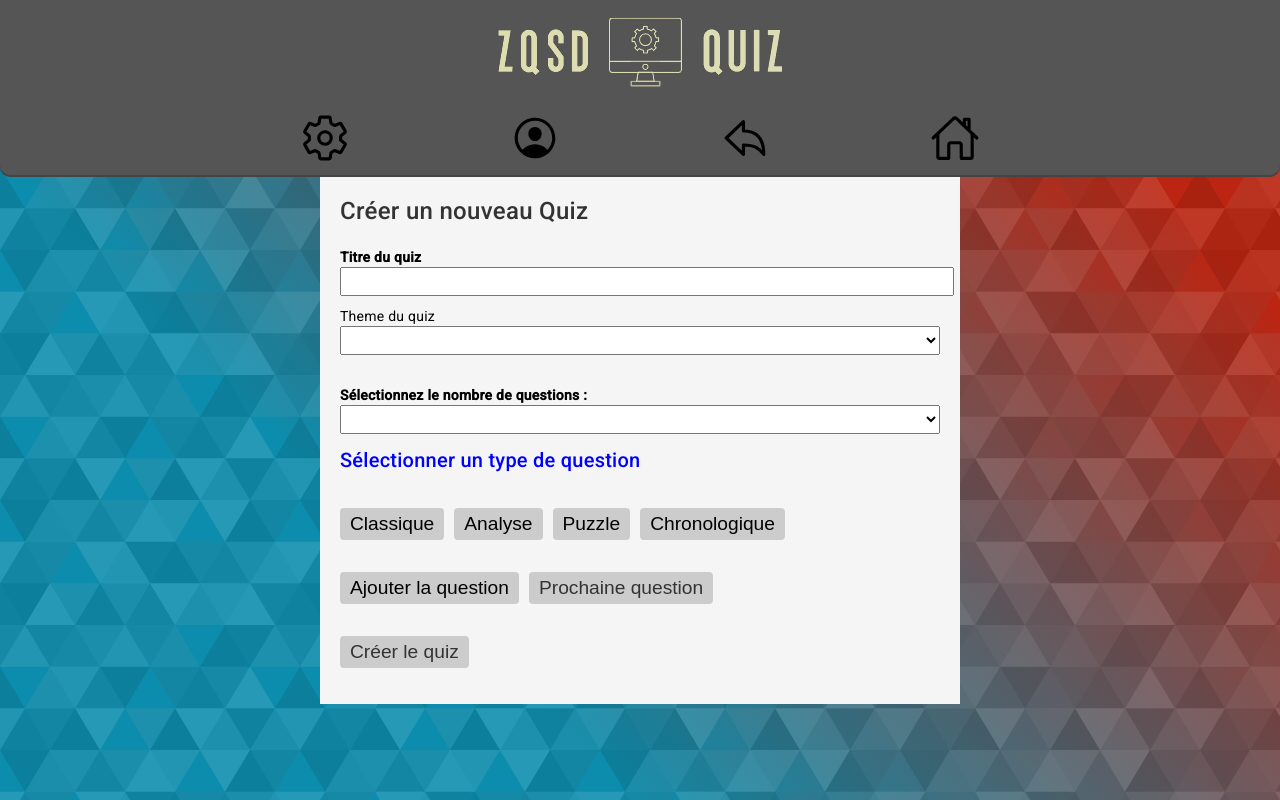
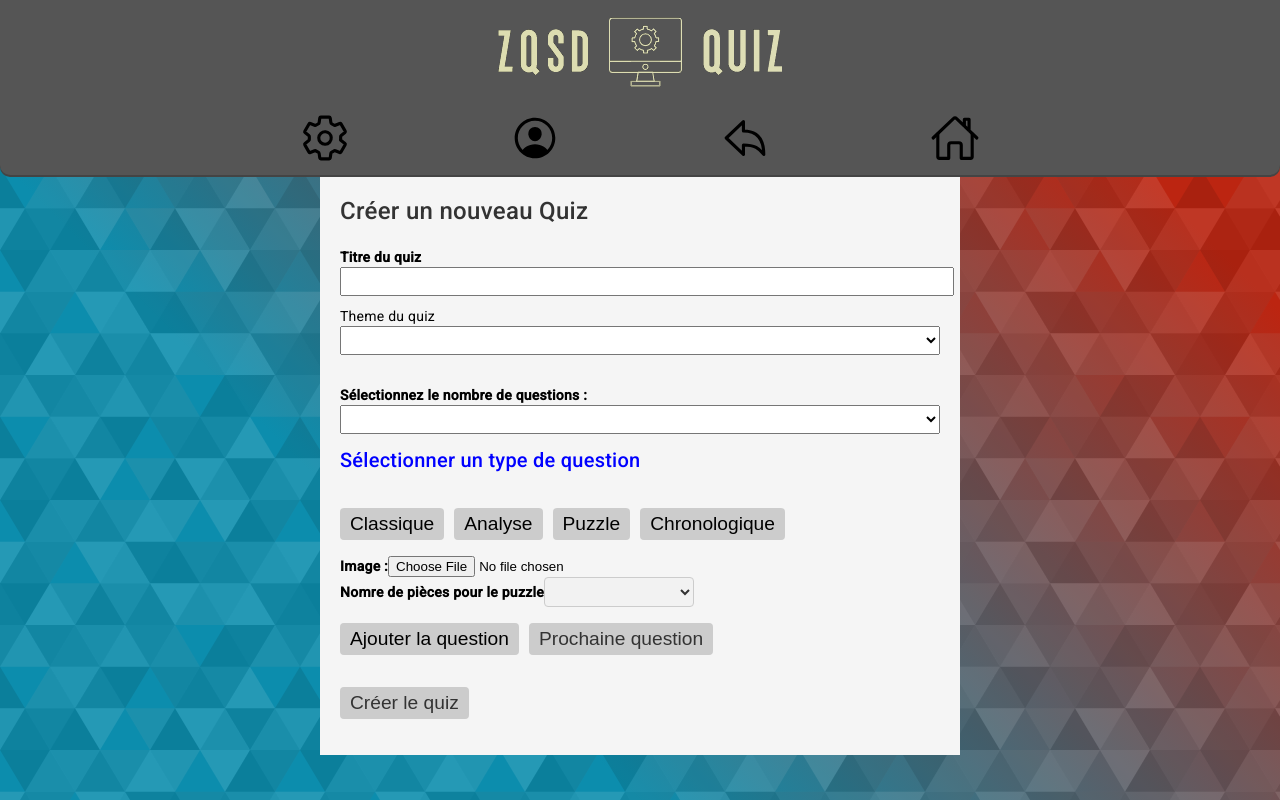
Before and after one commit to 2019-2020-ps6/2022-2023-ps6-zqsd, an Angular app in the folder front-end/: page /CreateQuiz in a window 1280 px wide. Both pictures are taken after a click on the button "Puzzle". Built offline with nearby package versions, Linux system fonts and the light colour scheme.

Commit message:
puzzle en apparence fait

```diff
--- a/front-end/src/app/CreateQuestion.component/CreateQuestion.component.html
+++ b/front-end/src/app/CreateQuestion.component/CreateQuestion.component.html
@@ -163,6 +163,22 @@
   </div>
 </div>
 
+<div *ngIf="showPuzzleSection">
+  <label for="imageSearching">Image :</label>
+  <input type="file" id="Puzzle" (change)="onImageSelected($event)" accept="image/*">
+  <div class="question-searching-image-container" *ngIf="selectedImage">
+    <img [src]="getSelectedImageURL()" class="question-searching-image" />
+  </div><br>
+  <label>Nomre de pièces pour le puzzle</label>
+  <select [(ngModel)]="puzzleSplitNumber">
+    <option value="4">4</option>
+    <option value="6">6</option>
+    <option value="8">8</option>
+    <option value="12">12</option>
+  </select>
+</div>
+
+
 
 
 <button (click)="addQuestion()">Ajouter la question</button>
--- a/front-end/src/app/CreateQuestion.component/CreateQuestion.component.ts
+++ b/front-end/src/app/CreateQuestion.component/CreateQuestion.component.ts
@@ -23,6 +23,8 @@ import { CdkDragDrop, moveItemInArray } from "@angular/cdk/drag-drop";
 //Remarque
 //Classe à retravailler, pour l'instant impossible de jouer le quiz, il y a un problème avec la création des questions
 //Toutes les questions sont de types searching, trouver un moyen d'intégrer l'image dans la question.
+//Faire la question Puzzle pas du tout faite
+//Reset l'image a chaque fois que showSearchingSection = false ou showPuzzleSection = false;
 
 
 export class CreateQuestion implements OnInit, AfterViewInit{
@@ -40,6 +42,7 @@ export class CreateQuestion implements OnInit, AfterViewInit{
   answer2Order: number = 2;
   answer3Order: number = 3;
   answer4Order: number = 4;
+  puzzleSplitNumber: number = 0;
 
   showClassic() {
     this.showSearchingSection = false;
```
